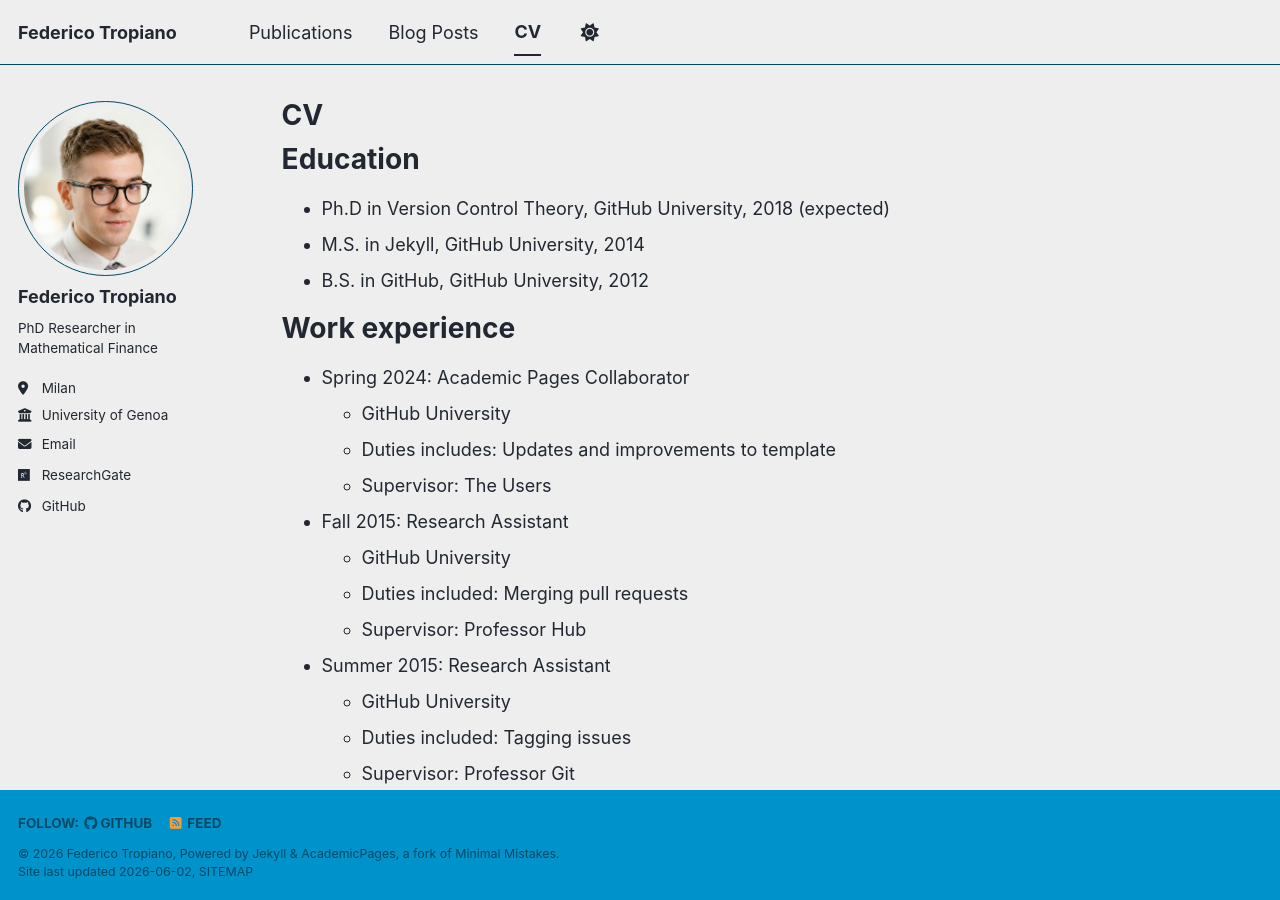
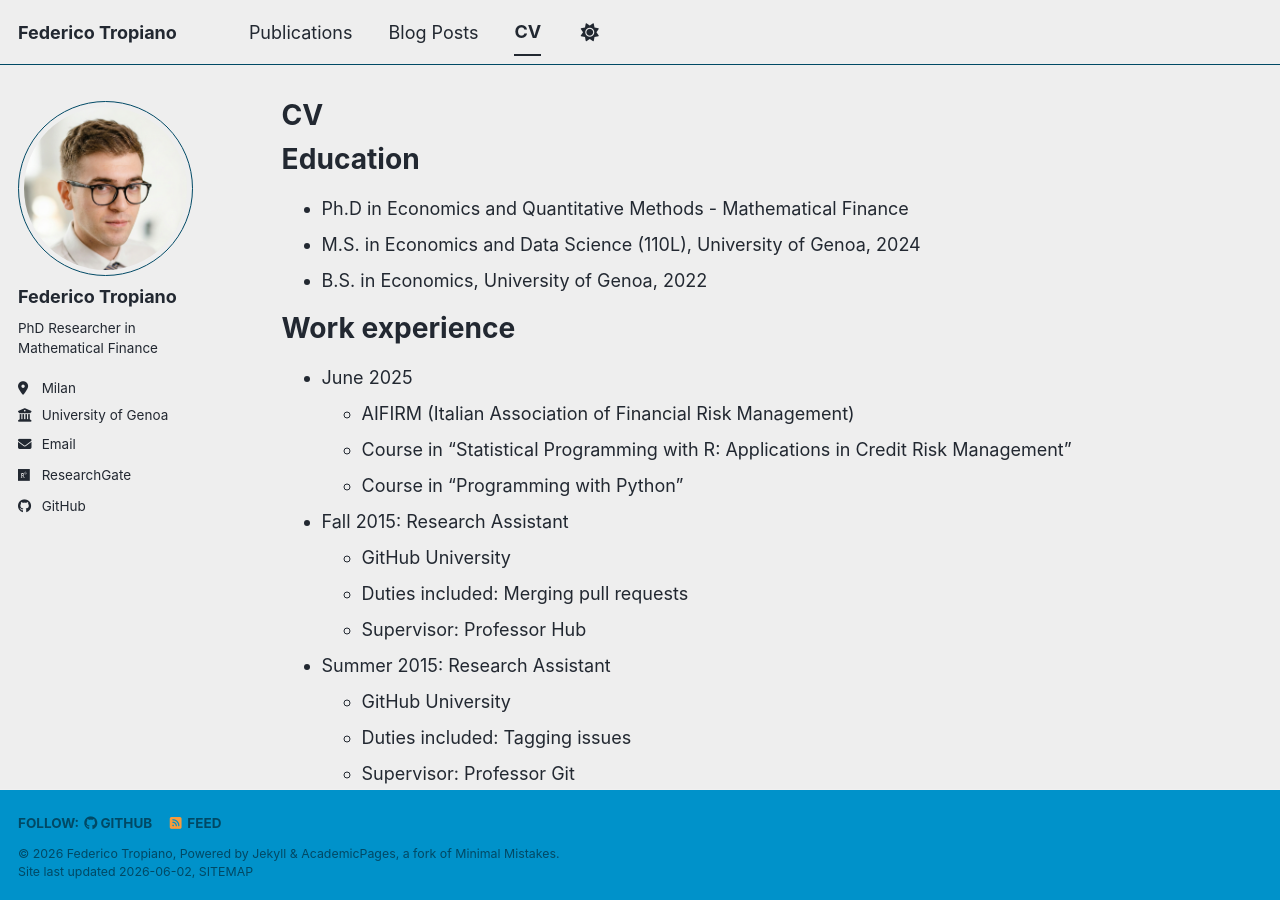
Before and after one commit to FedericoTropiano/FedericoTropiano.github.io, a Jekyll site: the page built from _pages/cv.md, in a window 1280 px wide and 900 px high. Built offline with Jekyll 4.4.1, drawn with Linux system fonts in a browser that asks for light colours; a script bundle is joined from its source files by our own code; library files that are not in the unit come from our copies.

Commit message:
Update cv.md

```diff
--- a/_pages/cv.md
+++ b/_pages/cv.md
@@ -11,16 +11,16 @@
 
 Education
 ======
-* Ph.D in Version Control Theory, GitHub University, 2018 (expected)
-* M.S. in Jekyll, GitHub University, 2014
-* B.S. in GitHub, GitHub University, 2012
+* Ph.D in Economics and Quantitative Methods - Mathematical Finance
+* M.S. in Economics and Data Science (110L), University of Genoa, 2024
+* B.S. in Economics, University of Genoa, 2022
 
 Work experience
 ======
-* Spring 2024: Academic Pages Collaborator
-  * GitHub University
-  * Duties includes: Updates and improvements to template
-  * Supervisor: The Users
+* June 2025
+  * AIFIRM (Italian Association of Financial Risk Management)
+  * Course in "Statistical Programming with R: Applications in Credit Risk Management"
+  * Course in "Programming with Python"
 
 * Fall 2015: Research Assistant
   * GitHub University
```
